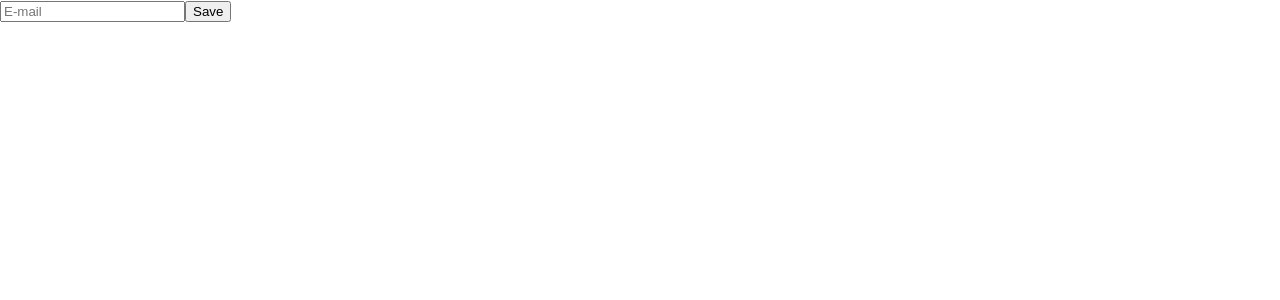
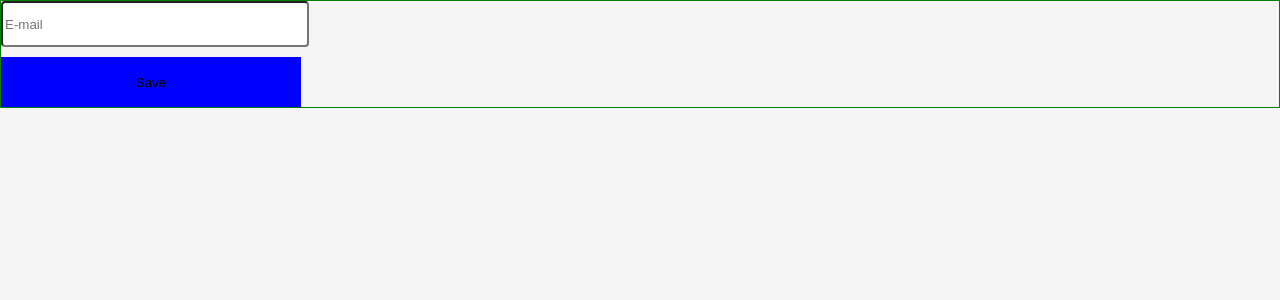
Before and after one commit to liaindev/reactjs-helloworld, a React (Create React App) app: page / in a window 1280 px wide. Shown: the top 300 px of the page. Built offline with nearby package versions, Linux system fonts and the light colour scheme.

Commit message:
EPNG-0006_new_lesson Created new files RegistrationForm.css & App.css

```diff
--- a/src/App.css
+++ b/src/App.css
@@ -1,38 +1,5 @@
-.App {
-  text-align: center;
+.container {
+  with: 700px;
+  border: 1px solid green;
+  margin: 0 auto;
 }
-
-.App-logo {
-  height: 40vmin;
-  pointer-events: none;
-}
-
-@media (prefers-reduced-motion: no-preference) {
-  .App-logo {
-    animation: App-logo-spin infinite 20s linear;
-  }
-}
-
-.App-header {
-  background-color: #282c34;
-  min-height: 100vh;
-  display: flex;
-  flex-direction: column;
-  align-items: center;
-  justify-content: center;
-  font-size: calc(10px + 2vmin);
-  color: white;
-}
-
-.App-link {
-  color: #61dafb;
-}
-
-@keyframes App-logo-spin {
-  from {
-    transform: rotate(0deg);
-  }
-  to {
-    transform: rotate(360deg);
-  }
-}
--- a/src/App.js
+++ b/src/App.js
@@ -1,10 +1,12 @@
 import React, {Component} from 'react';
+import "./App.css";
+
 import RegistrationForm from './RegistrationForm';
 
 class App extends Component {
   render() {
     return (
-      <div>
+      <div className="container">
         <RegistrationForm />
       </div>
     );
--- /dev/null
+++ b/src/RegistrationForm.css
@@ -0,0 +1,14 @@
+.emailField {
+  width: 300px;
+  height: 40px;
+  display: block;
+  border-radius: 4px;
+  margin-bottom: 10px;
+}
+
+.submitButton {
+  width: 300px;
+  background: blue;
+  height: 50px;
+  border: 0;
+}
--- a/src/RegistrationForm.js
+++ b/src/RegistrationForm.js
@@ -1,4 +1,5 @@
 import React, { Component } from 'react';
+import './RegistrationForm.css';
 
 class RegistrationForm extends Component {
   constructor(props) {
@@ -28,8 +29,9 @@ class RegistrationForm extends Component {
           placeholder="E-mail"
           value={this.state.email}
           onChange={this.handleEmailChange}
+          className="emailField"
         />
-        <button>Save</button>
+        <button className="submitButton">Save</button>
       </form>
     );
   }
--- a/src/index.css
+++ b/src/index.css
@@ -5,6 +5,7 @@ body {
     sans-serif;
   -webkit-font-smoothing: antialiased;
   -moz-osx-font-smoothing: grayscale;
+  background: #F5F5F5;
 }
 
 code {
```
